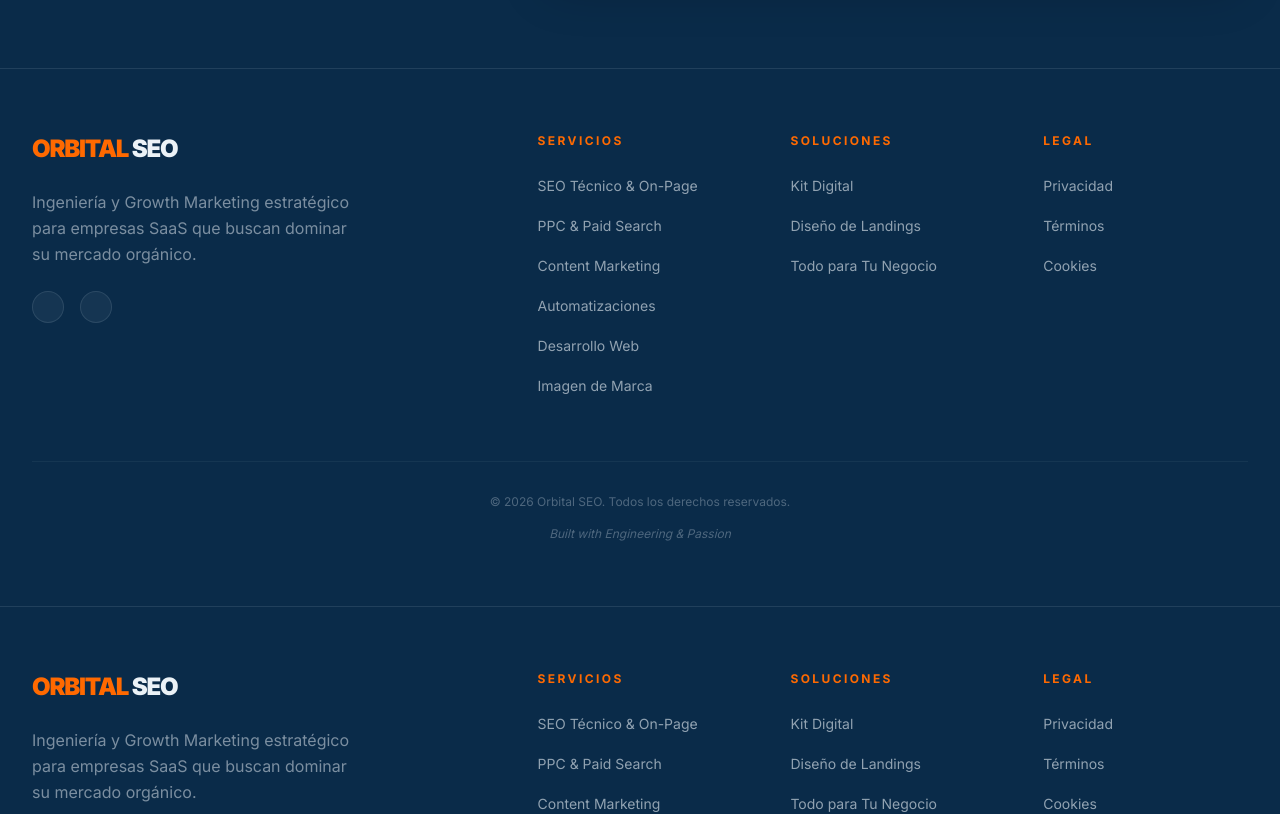
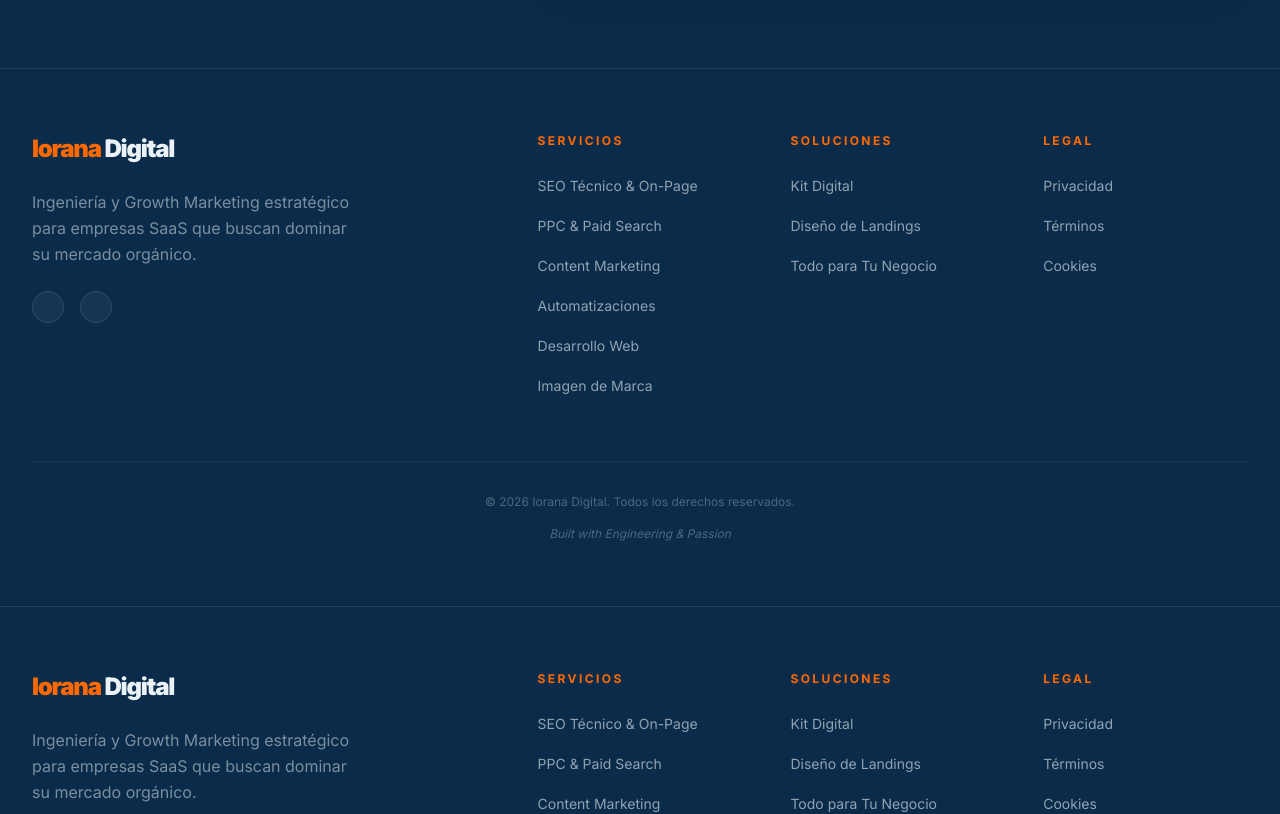
Before and after one commit to ioranadigital/iorana-next, a Next.js app: page / in a window 1280 px wide. Shown: the part 6380-7194 px from the top of the page. Built offline with nearby package versions, Linux system fonts and the light colour scheme.

Commit message:
Update Footer.tsx

```diff
--- a/components/Footer.tsx
+++ b/components/Footer.tsx
@@ -28,8 +28,8 @@ const Footer = () => (
         {/* Branding & Bio (Ocupa 2 columnas en desktop) */}
         <div className="lg:col-span-2 space-y-6">
           <div className="font-heading text-2xl font-black tracking-tighter">
-            <span className="text-orange-500">ORBITAL</span>
-            <span className="text-[#ebf2f7]"> SEO</span>
+            <span className="text-orange-500">Iorana</span>
+            <span className="text-[#ebf2f7]"> Digital</span>
           </div>
           <p className="text-[#ebf2f7]/50 text-base leading-relaxed max-w-xs">
             Ingeniería y Growth Marketing estratégico para empresas SaaS que buscan dominar su mercado orgánico.
@@ -100,7 +100,7 @@ const Footer = () => (
 
       {/* 3. COPYRIGHT: Línea final limpia */}
       <div className="border-t border-[#ebf2f7]/5 pt-8 flex flex-col md:row justify-between items-center gap-4 text-xs text-[#ebf2f7]/30">
-        <p>© {new Date().getFullYear()} Orbital SEO. Todos los derechos reservados.</p>
+        <p>© {new Date().getFullYear()} Iorana Digital. Todos los derechos reservados.</p>
         <p className="italic">Built with Engineering & Passion</p>
       </div>
     </div>
```
